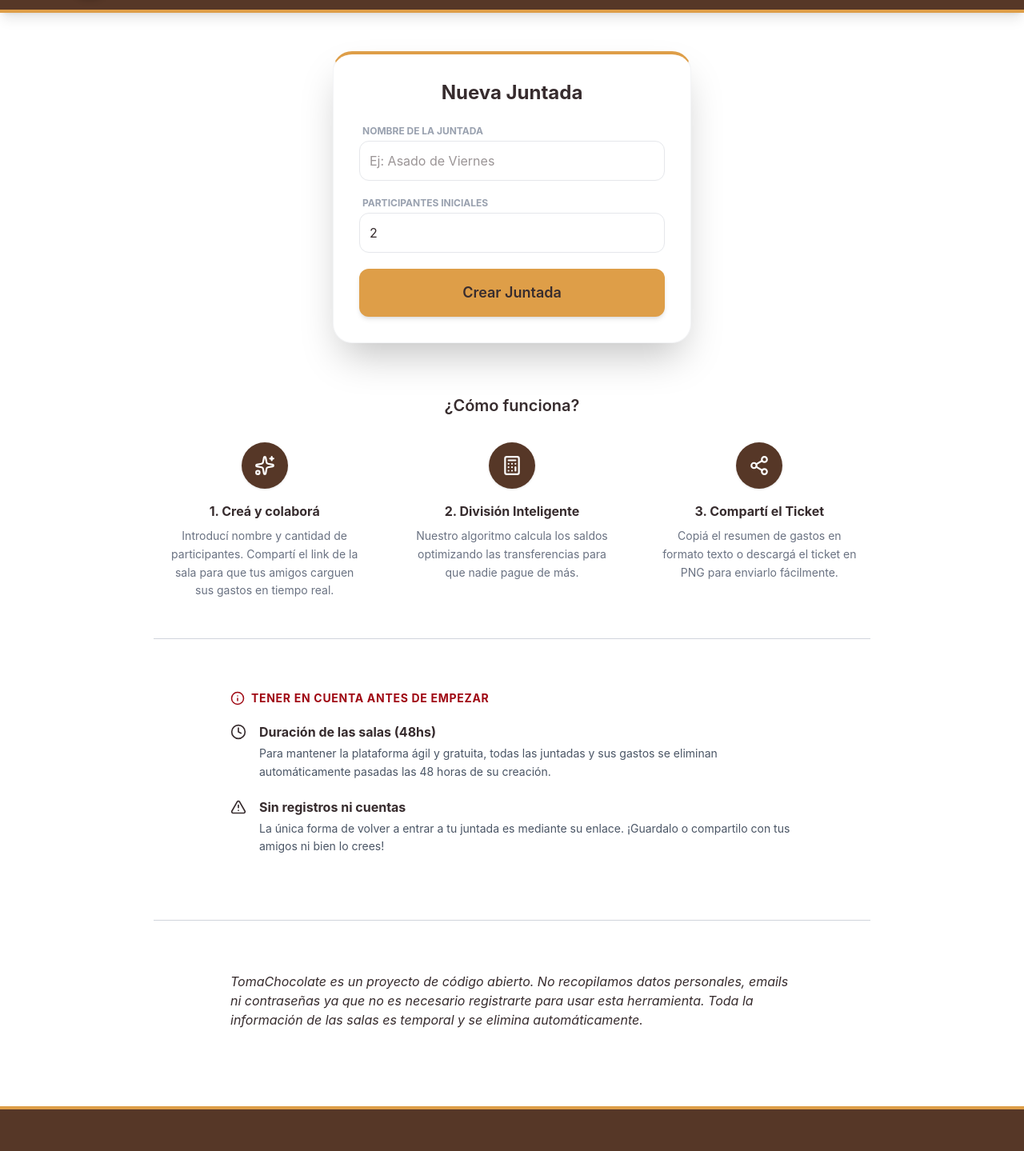
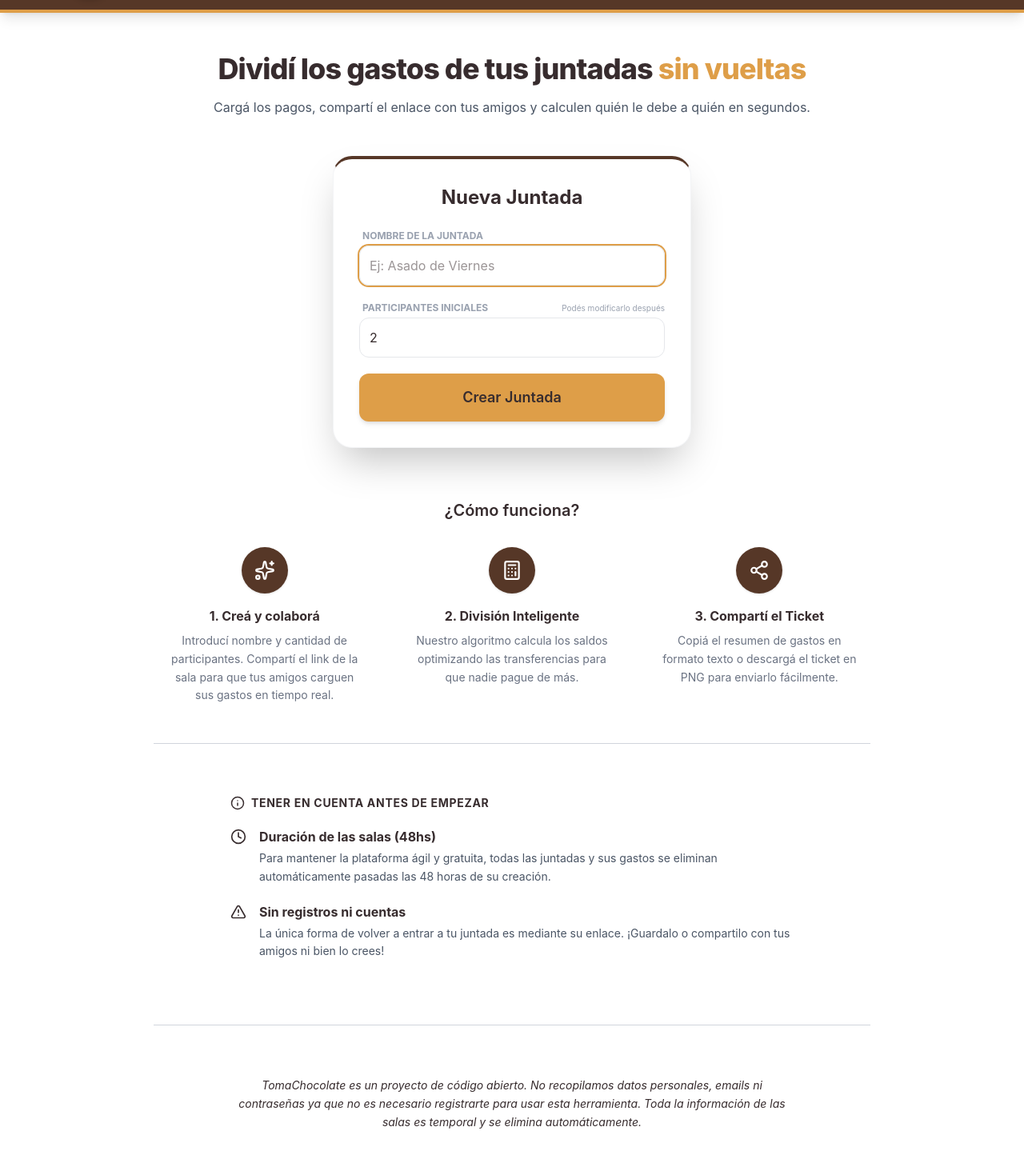
Before and after one commit to Zadios/TomaChocolate-Front, a React (Vite) app: page / in a window 1280 px wide. Shown: the part 68-1507 px from the top of the page at 80% size. Built offline with nearby package versions, Linux system fonts and the light colour scheme; no server answers.

Commit message:
feat(home): add hero title, total meetings counter badge, and UX polish

```diff
--- a/src/pages/Home.tsx
+++ b/src/pages/Home.tsx
@@ -1,9 +1,9 @@
-import { useState } from 'react';
+import { useState, useEffect } from 'react';
 import { useNavigate } from 'react-router-dom';
 import { meetingService } from '../services/api';
 import Toast from '../components/Toast';
 import { extractErrorMessage } from '../utils/errorHandler';
-import { Sparkles, Share2, Calculator, Info, Clock, AlertTriangle } from 'lucide-react';
+import { Sparkles, Share2, Calculator, Info, Clock, AlertTriangle, Users } from 'lucide-react';
 
 /**
  * Vista: Home
@@ -13,8 +13,15 @@ export default function Home() {
   const [name, setName] = useState('');
   const [count, setCount] = useState<number | ''>(2);
   const [toastMessage, setToastMessage] = useState("");
+  const [totalMeetings, setTotalMeetings] = useState<number | null>(null);
   const navigate = useNavigate();
   const [isLoading, setIsLoading] = useState(false);
+
+  useEffect(() => {
+    meetingService.getTotalMeetings()
+      .then((data) => setTotalMeetings(data.total))
+      .catch(() => setTotalMeetings(null));
+  }, []);
 
   const handleCreate = async () => {
     if (!name.trim()) {
@@ -57,19 +64,41 @@ export default function Home() {
   };
 
   return (
-    <div className="flex flex-col items-center pt-12 px-4 pb-16 min-h-[80vh]">
+    <div className="flex flex-col items-center pt-8 md:pt-12 px-4 pb-16 min-h-[80vh]">
 
-      {/* --- TARJETA NUEVA JUNTADA */}
-      <div className="w-full max-w-md p-8 border border-gray-100 rounded-3xl shadow-2xl bg-white mb-16 border-t-4 border-t-chocolate-gold">
+      {/* --- ENCABEZADO Y TITULO PRINCIPAL --- */}
+      <div className="w-full max-w-4xl space-y-12 text-center mb-8 animate-fade-in">
+        <h1 className="text-3xl sm:text-4xl font-extrabold text-chocolate-dark tracking-tight leading-tight mb-3">
+          Dividí los gastos de tus juntadas <span className="text-chocolate-gold">sin vueltas</span>
+        </h1>
+        <p className="text-sm sm:text-base text-gray-600 leading-relaxed mb-4">
+          Cargá los pagos, compartí el enlace con tus amigos y calculen quién le debe a quién en segundos.
+        </p>
+
+        {/* --- BADGE CONTADOR GLOBAL --- */}
+        {totalMeetings !== null && (
+          <div className="inline-flex items-center gap-2 px-4 py-1.5 bg-chocolate-gold/15 border border-chocolate-gold/30 rounded-full text-chocolate-dark text-xs font-medium shadow-sm">
+            <Users size={14} className="text-chocolate-dark" />
+            <span>
+              <strong className="font-bold font-mono text-sm">{totalMeetings.toLocaleString('es-AR')}</strong> juntadas creadas hasta la fecha
+            </span>
+          </div>
+        )}
+      </div>
+
+      {/* --- TARJETA NUEVA JUNTADA --- */}
+      <div className="w-full max-w-md p-8 border border-gray-100 rounded-3xl shadow-2xl bg-white mb-16 border-t-4 border-t-chocolate-mid">
         <h2 className="text-2xl font-bold text-chocolate-dark mb-6 text-center">Nueva Juntada</h2>
 
         <div className="space-y-5">
           <div>
-            <label className="block text-xs font-bold text-gray-400 uppercase mb-1 ml-1">
+            <label htmlFor="meeting-name" className="block text-xs font-bold text-gray-400 uppercase mb-1 ml-1">
               Nombre de la Juntada
             </label>
             <input
+              id="meeting-name"
               type="text"
+              autoFocus
               maxLength={32}
               className="w-full p-3 border border-gray-200 rounded-xl focus:ring-2 focus:ring-chocolate-gold outline-none transition-all"
               value={name}
@@ -79,10 +108,14 @@ export default function Home() {
           </div>
 
           <div>
-            <label className="block text-xs font-bold text-gray-400 uppercase mb-1 ml-1">
-              Participantes iniciales
-            </label>
+            <div className="flex justify-between items-center mb-1 ml-1">
+              <label htmlFor="participant-count" className="block text-xs font-bold text-gray-400 uppercase">
+                Participantes iniciales
+              </label>
+              <span className="text-[10px] text-gray-400 font-normal">Podés modificarlo después</span>
+            </div>
             <input
+              id="participant-count"
               type="number"
               min="2"
               max="30"
@@ -100,7 +133,7 @@ export default function Home() {
                 ? "bg-gray-400 cursor-not-allowed opacity-70"
                 : "bg-chocolate-gold hover:brightness-110 active:scale-95"
               }`}
-            >
+          >
             {isLoading ? "Creando Juntada..." : "Crear Juntada"}
           </button>
         </div>
@@ -120,7 +153,9 @@ export default function Home() {
                 <Sparkles size={26} />
               </div>
               <h3 className="font-bold text-chocolate-dark mb-2">1. Creá y colaborá</h3>
-              <p className="text-sm text-gray-500 leading-relaxed">Introducí nombre y cantidad de participantes. Compartí el link de la sala para que tus amigos carguen sus gastos en tiempo real.</p>
+              <p className="text-sm text-gray-500 leading-relaxed">
+                Introducí nombre y cantidad de participantes. Compartí el link de la sala para que tus amigos carguen sus gastos en tiempo real.
+              </p>
             </div>
 
             <div className="flex flex-col items-center text-center px-4">
@@ -128,7 +163,9 @@ export default function Home() {
                 <Calculator size={26} />
               </div>
               <h3 className="font-bold text-chocolate-dark mb-2">2. División Inteligente</h3>
-              <p className="text-sm text-gray-500 leading-relaxed">Nuestro algoritmo calcula los saldos optimizando las transferencias para que nadie pague de más.</p>
+              <p className="text-sm text-gray-500 leading-relaxed">
+                Nuestro algoritmo calcula los saldos optimizando las transferencias para que nadie pague de más.
+              </p>
             </div>
 
             <div className="flex flex-col items-center text-center px-4">
@@ -136,16 +173,18 @@ export default function Home() {
                 <Share2 size={26} />
               </div>
               <h3 className="font-bold text-chocolate-dark mb-2">3. Compartí el Ticket</h3>
-              <p className="text-sm text-gray-500 leading-relaxed">Copiá el resumen de gastos en formato texto o descargá el ticket en PNG para enviarlo fácilmente.</p>
-
+              <p className="text-sm text-gray-500 leading-relaxed">
+                Copiá el resumen de gastos en formato texto o descargá el ticket en PNG para enviarlo fácilmente.
+              </p>
             </div>
           </div>
         </div>
+
         <hr className="my-8 border-t border-gray-300" />
 
         {/* Recordatorios importantes */}
         <div className="p-6 md:p-8 max-w-3xl mx-auto">
-          <h3 className="text-sm font-bold uppercase tracking-wider text-red-800 mb-5 flex items-center gap-2">
+          <h3 className="text-sm font-bold uppercase tracking-wider text-chocolate-dark mb-5 flex items-center gap-2">
             <Info size={18} /> Tener en cuenta antes de empezar
           </h3>
           <div className="space-y-5">
@@ -153,7 +192,9 @@ export default function Home() {
               <Clock className="text-chocolate-dark shrink-0 mt-0.5" size={20} />
               <div>
                 <h4 className="font-bold text-chocolate-dark">Duración de las salas (48hs)</h4>
-                <p className="text-sm text-gray-600 mt-1 leading-relaxed">Para mantener la plataforma ágil y gratuita, todas las juntadas y sus gastos se eliminan automáticamente pasadas las 48 horas de su creación.</p>
+                <p className="text-sm text-gray-600 mt-1 leading-relaxed">
+                  Para mantener la plataforma ágil y gratuita, todas las juntadas y sus gastos se eliminan automáticamente pasadas las 48 horas de su creación.
+                </p>
               </div>
             </div>
 
@@ -161,14 +202,21 @@ export default function Home() {
               <AlertTriangle className="text-chocolate-dark shrink-0 mt-0.5" size={20} />
               <div>
                 <h4 className="font-bold text-chocolate-dark">Sin registros ni cuentas</h4>
-                <p className="text-sm text-gray-600 mt-1 leading-relaxed">La única forma de volver a entrar a tu juntada es mediante su enlace. ¡Guardalo o compartilo con tus amigos ni bien lo crees!</p>
+                <p className="text-sm text-gray-600 mt-1 leading-relaxed">
+                  La única forma de volver a entrar a tu juntada es mediante su enlace. ¡Guardalo o compartilo con tus amigos ni bien lo crees!
+                </p>
               </div>
             </div>
           </div>
         </div>
+
         <hr className="my-8 border-t border-gray-300" />
-        <div className="p-6 md:p-8 max-w-3xl mx-auto">
-          <p className="italic text-chocolate-dark">TomaChocolate es un proyecto de código abierto. No recopilamos datos personales, emails ni contraseñas ya que no es necesario registrarte para usar esta herramienta. Toda la información de las salas es temporal y se elimina automáticamente.</p>
+
+        {/* Footer / Nota de privacidad */}
+        <div className="p-6 md:p-8 max-w-3xl mx-auto text-center">
+          <p className="italic md:text-sm text-chocolate-dark leading-relaxed">
+            TomaChocolate es un proyecto de código abierto. No recopilamos datos personales, emails ni contraseñas ya que no es necesario registrarte para usar esta herramienta. Toda la información de las salas es temporal y se elimina automáticamente.
+          </p>
         </div>
       </div>
 
--- a/src/services/api.ts
+++ b/src/services/api.ts
@@ -70,6 +70,11 @@ export const meetingService = {
         return response.data;
     },
 
+    getTotalMeetings: async (): Promise<{ total: number }> => {
+        const response = await api.get('/meetings/stats/total-meetings');
+        return response.data;
+    },
+
     getBalance: async (id: string): Promise<MeetingBalanceResponse> => {
         const response = await api.get(`/meetings/${id}/balance`);
         return response.data;
```
